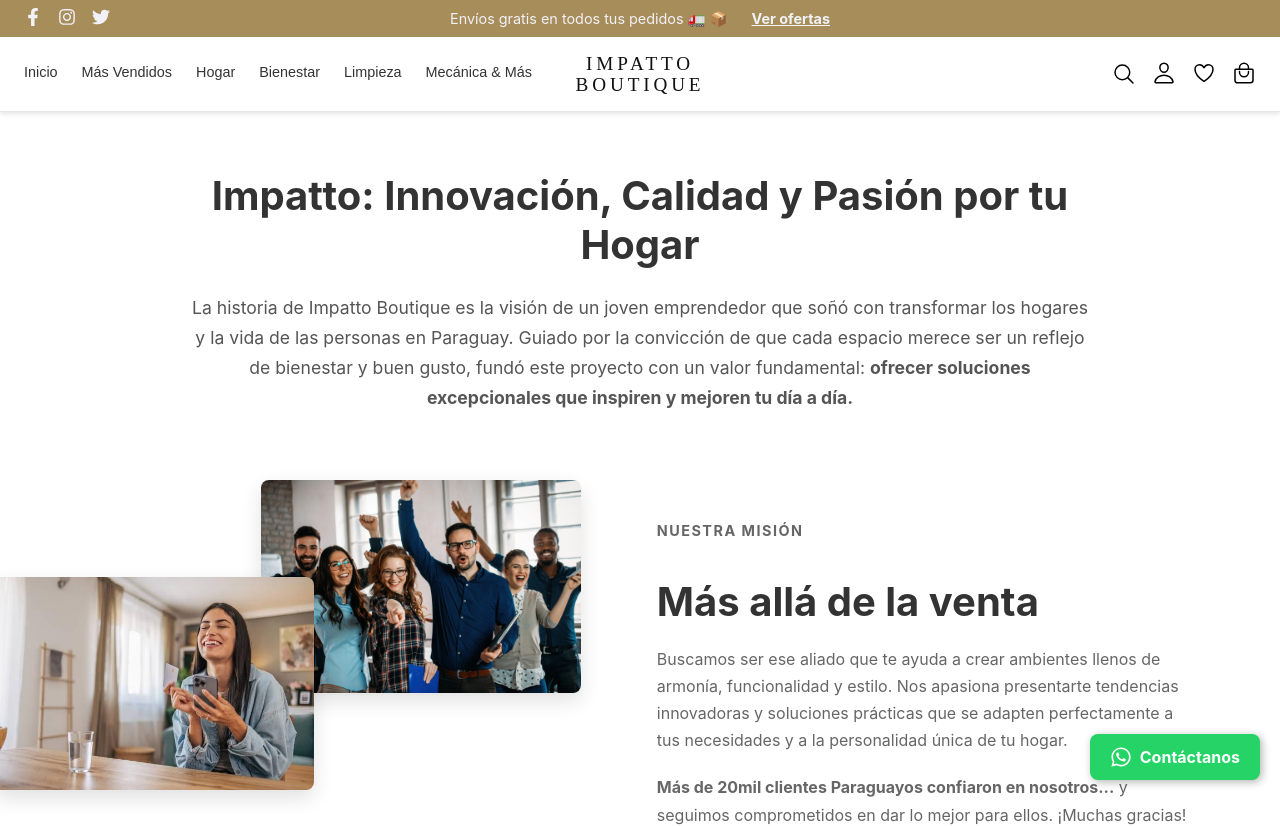
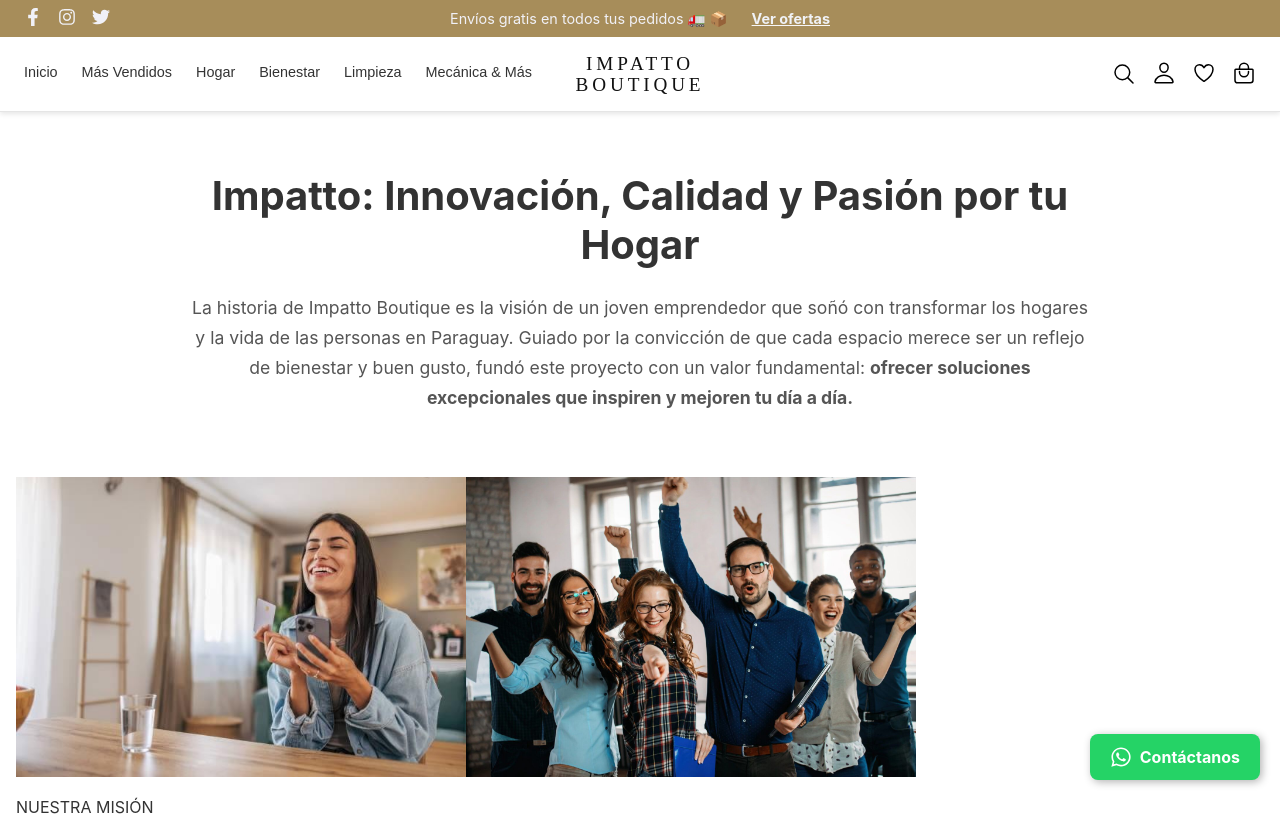
Before and after one commit to Javiermu97/impattopyproyect, a Next.js app: page /sobre-nosotros in a window 1280 px wide. Shown: the top 826 px of the page. Built offline with nearby package versions, Linux system fonts and the light colour scheme.

Commit message:
Primer commit

```diff
--- a/app/globals.css
+++ b/app/globals.css
@@ -145,17 +145,7 @@ button { cursor: pointer; border: none; padding: 10px 20px; border-radius: 5px;
 /* Boton de oferta que está sobre cada imagen */
 .offer-badge { position: absolute; top: 10px; left: 10px; background-color: #ff4500; color: white; padding: 5px 10px; border-radius: 3px; font-size: 0.8em; font-weight: bold; }
 
-/* Nuestra Filosofía Section */
-.philosophy-section { background-color: white; padding: 50px 0; margin: 0; }
-.philosophy-container { max-width: 1100px; margin: 0 auto; padding: 0 20px; display: flex; align-items: center; gap: 2rem; }
-.philosophy-image-container { position: relative; flex: 1; min-height: 400px; }
-.philosophy-img { position: absolute; border-radius: 8px; box-shadow: 0 8px 20px rgba(0, 0, 0, 0.12); object-fit: cover; transition: transform 0.3s ease; height: auto; }
-.philosophy-img-bg { width: 60%; left: -18%; top: 100px; z-index: 2; }
-.philosophy-img-fg { width: 60%; right: 8%; top: 3px; z-index: 1; }
-.philosophy-content { flex: 1; padding-left: 0.1rem; }
-.philosophy-pre-title { color: #555; font-weight: bold; text-transform: uppercase; letter-spacing: 1.5px; font-size: 0.9em; margin-bottom: 8px; }
-.philosophy-content h2 { font-size: 2.5em; font-weight: 700; margin-bottom: 20px; }
-.philosophy-content p { line-height: 1.7; color: #666; margin-bottom: 20px; }
+
 
 /* Franja Dorada Informativa */
 .info-banner-section { background-color:white; color:black; padding: 30px 20px; }
```
